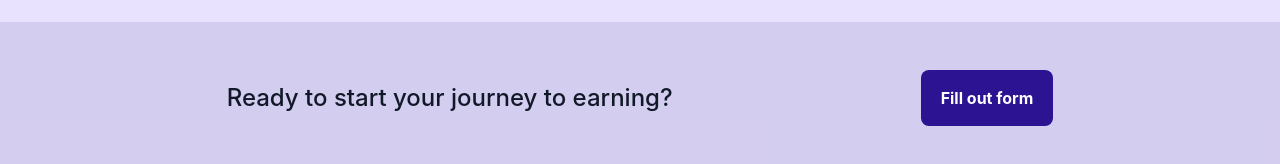
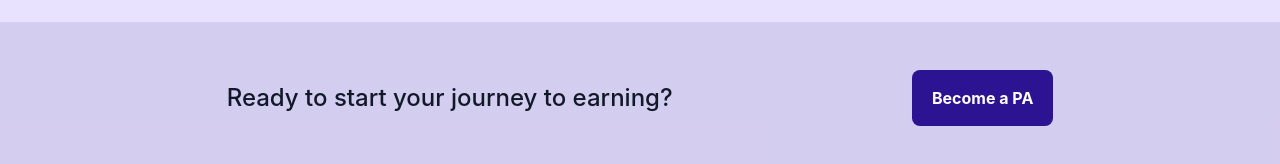
Before and after one commit to humandao-org/PocketAssistantLandingPage, a React (Create React App) app: page / in a window 1280 px wide. Shown: the part 7502-7666 px from the top of the page. Built offline with nearby package versions, Linux system fonts and the light colour scheme.

Commit message:
changed button text

```diff
--- a/src/pages/content.js
+++ b/src/pages/content.js
@@ -326,7 +326,7 @@ export class Content extends Component {
             <div class="mx-auto flex flex-col items-start sm:flex-row sm:items-center lg:w-2/3">
               <h1 class="title-font mx-auto flex-grow pb-4 text-2xl font-medium text-gray-900 sm:pr-12 lg:pb-0 lg:text-left">Ready to start your journey to earning?</h1>
               <a class="mx-auto items-center rounded-lg bg-purple-box py-4 px-5 font-bold text-white hover:bg-purple-box/80 focus:outline-none lg:inline-flex" target="_blank" rel="noreferrer" href="https://forms.gle/PZGDjDBXZC8WE26CA">
-                Fill out form
+                Become a PA
               </a>
             </div>
           </div>
```
